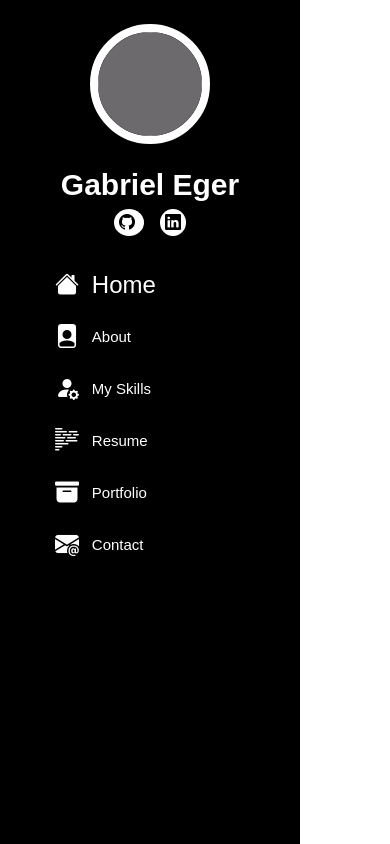
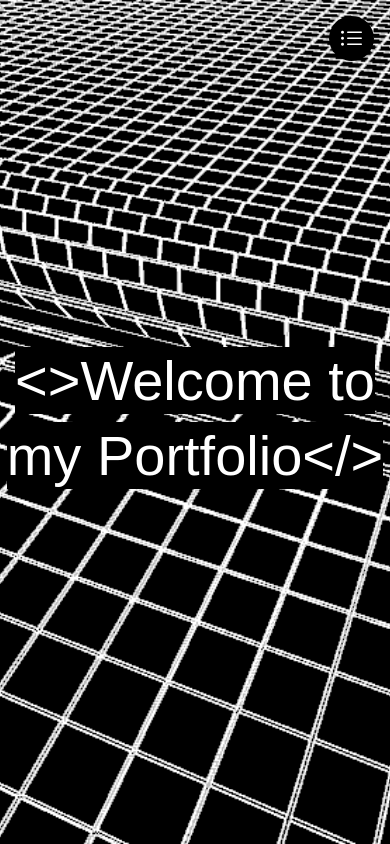
Before and after one commit to GabrielEger2/portfolio-website, a Flask app: page / in a window 390 px wide. Run offline with Flask 2, Linux system fonts and the light colour scheme; some libraries are stand-ins or nearby versions; some web fonts are replaced.

Commit message:
Home section
The home section is finished. I just added a dynamic mobile menu and a gif background.

```diff
--- a/static/style.css
+++ b/static/style.css
@@ -4,6 +4,7 @@ html, body{
     font-family: Sofia Sans, Arial;
     width: 100%;
     height: 100%;
+    background-color: black;
 }
 
 #header {
@@ -11,7 +12,7 @@ html, body{
     top: 0;
     left: 0;
     bottom: 0;
-    background-color: black;
+    background-color: white;
     overflow: auto;
     width: 300px;
     transition: all ease-in-out 0.5s;
@@ -23,7 +24,7 @@ html, body{
     margin: 15px auto;
     display: block;
     width: 120px;
-    border: 8px solid white;
+    border: 8px solid black;
     border-radius: 50%;
 }
 
@@ -33,13 +34,13 @@ html, body{
     padding: 0.5rem;
     font-weight: 700;
     text-align: center;
-    color: white;
+    color: black;
 }
 
 #header .profile .social-links a {
     font-size: 1rem;
-    background: white;
-    color: black;
+    background: black;
+    color: white;
     padding: 0.3rem;
     margin-right: 0.5rem;
     margin-left: 0.5rem;
@@ -49,8 +50,8 @@ html, body{
 }
 
 #header .profile .social-links a:hover {
-    background: black;
-    color: white;
+    background: white;
+    color: black;
 }
 
 .nav-menu{
@@ -61,7 +62,7 @@ html, body{
 .nav-menu a:focus {
     display: flex;
     align-items: center;
-    color: white;
+    color: black;
     transition: 0.3s;
     font-size: 15px;
 }
@@ -70,7 +71,7 @@ html, body{
 .nav-menu a:focus i {
     font-size: 24px;
     padding-right: 0.8rem;
-    color: white;
+    color: black;
 }
 
 .nav-menu a:hover,
@@ -78,7 +79,7 @@ html, body{
 .nav-menu .active:focus
 .nav-menu li:hover > a {
     text-decoration: none;
-    color: white;
+    color: black;
     font-size: 24px;
 }
 
@@ -89,3 +90,58 @@ html, body{
     text-decoration: none;
     font-size: 24px;
 }
+
+#main{
+    margin-left: 300px;
+}
+
+section#home{
+    background-image: url("./img/backgroud.gif");
+    background-repeat: no-repeat;
+    background-size: cover;
+    background-attachment: fixed;
+    background-position: center;
+    width: 100%;
+    height: 100vh;
+}
+
+section#home h2{
+    font-size: 5rem;
+}
+
+
+.text-shadow {
+    text-shadow: 4px 4px 10px black;
+}
+
+i.menu-mobile {
+    position: fixed;
+    color: white;
+    background-color: black;
+    right: 1rem;
+    top: 1rem;
+    font-size: 1.5rem;
+    border-radius: 4rem;
+    cursor: pointer;
+    z-index: 10;
+    width: 45px;
+    height: 45px;
+    display: none;
+    justify-content: center;
+    align-items: center;
+}
+
+@media (max-width: 1700px) {
+    #header {
+        left: -300px;
+    }
+    i.menu-mobile{
+        display: flex;
+    }
+    section#home h2{
+        font-size: 3.5rem;
+    }
+    #main{
+        margin-left: 0;
+    }
+}
--- a/templates/index.html
+++ b/templates/index.html
@@ -8,9 +8,11 @@
     <link rel="stylesheet" href="../static/style.css">
     <link rel="icon" type="image/png" href="../static/img/Icon.png">
     <link rel="stylesheet" href="https://cdn.jsdelivr.net/npm/bootstrap-icons@1.10.3/font/bootstrap-icons.css">
-    <title>Code</title>
+    <title>Gabriel's Portfolio</title>
 </head>
 <body>
+
+    <i class="bi bi-list-ul menu-mobile"></i>
 
     <aside id="header">
         <section class="profile mt-4 text-center">
@@ -50,6 +52,18 @@
         </nav>
     </aside>
 
+    <main id="main">
+
+        <section id="home" class="row m-0 p-0">
+            <div class="col-md-5 d-flex justify-content-center align-items-center flex-column">
+                <h2 class="text-white" style="background-color: black;">&lt;&gt;Welcome&nbsp;to</h2>
+                <h2 class="text-white" style="background-color: black;">my&nbsp;Portfolio&lt;/&gt</h2>
+            </div>
+
+        </section>
+
+    </main>
+
     <script src="../static/bootstrap/js/bootstrap.bundle.min.js"></script>
     <script src="../static/script.js"></script>
 </body>
```
Also changed, not shown: static/img/backgroud.gif (added).
